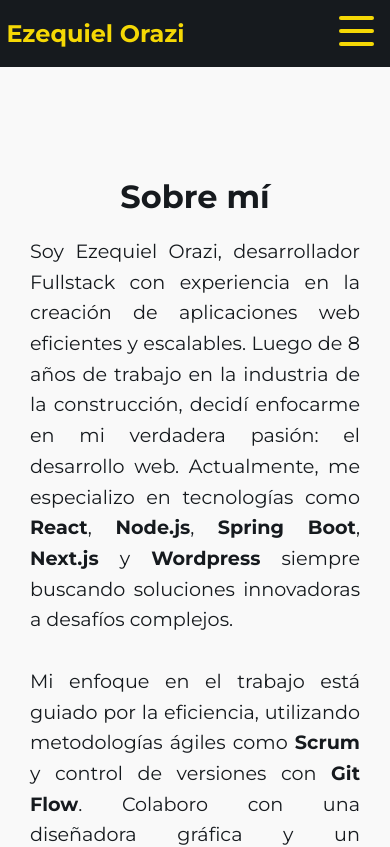
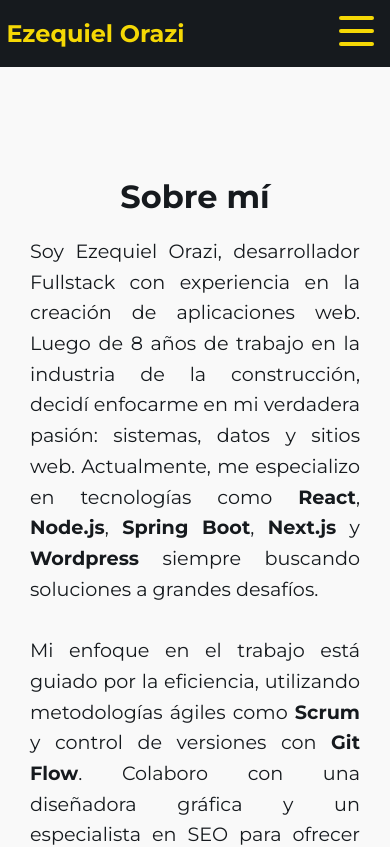
Before and after one commit to Ezzeorazi/mi-portafolio, a React (Vite) app: page /sobremi in a window 390 px wide. Shown: the top 847 px of the page. Built offline with nearby package versions, Linux system fonts and the light colour scheme.

Commit message:
mejoras home

```diff
--- a/src/pages/Home/Home.module.css
+++ b/src/pages/Home/Home.module.css
@@ -28,8 +28,6 @@
   max-width: 100%;
   height: auto;
   border-radius: 50%; /* Hace la imagen redonda */
-
-
 }
 
 .animatedText {
@@ -64,6 +62,7 @@
 @media (max-width: 768px) {
   .main {
     flex-direction: column;
+    padding-top: 40px;
   }
 
   .main h1 {
@@ -75,9 +74,11 @@
   .imageContainer {
     flex: 1 1 100%;
     margin-bottom: 1rem;
+    padding-top: 110px;
   }
 }
 /* que hace este media query:  */
+
 @media (min-width: 768px) {
   .main {
     flex-direction: row;
@@ -92,5 +93,6 @@
 
   img {
     width: 50%;
+
   }
 }
--- a/src/pages/SobreMi/SobreMi.jsx
+++ b/src/pages/SobreMi/SobreMi.jsx
@@ -23,12 +23,12 @@ const SobreMi = () => {
         <h2 className={styles.title}>Sobre mí</h2>
         <p className={styles.bio}>
           Soy Ezequiel Orazi, desarrollador Fullstack con experiencia en la
-          creación de aplicaciones web eficientes y escalables. Luego de 8 años
+          creación de aplicaciones web. Luego de 8 años
           de trabajo en la industria de la construcción, decidí enfocarme en mi
-          verdadera pasión: el desarrollo web. Actualmente, me especializo en
+          verdadera pasión: sistemas, datos y sitios web. Actualmente, me especializo en
           tecnologías como <strong>React</strong>,<strong> Node.js</strong>,{" "}
           <strong>Spring Boot</strong>, <strong>Next.js</strong> y <strong>Wordpress</strong> siempre
-          buscando soluciones innovadoras a desafíos complejos.
+          buscando soluciones a grandes desafíos.
           <br />
           <br />
           Mi enfoque en el trabajo está guiado por la eficiencia, utilizando
```
